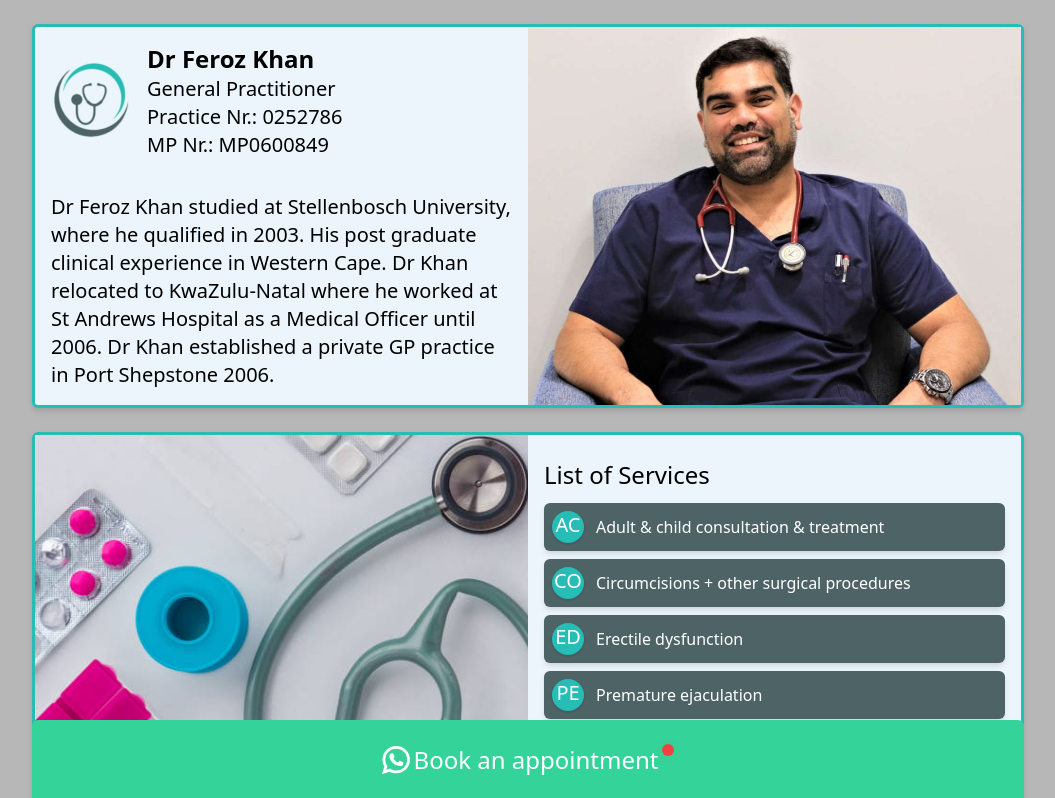
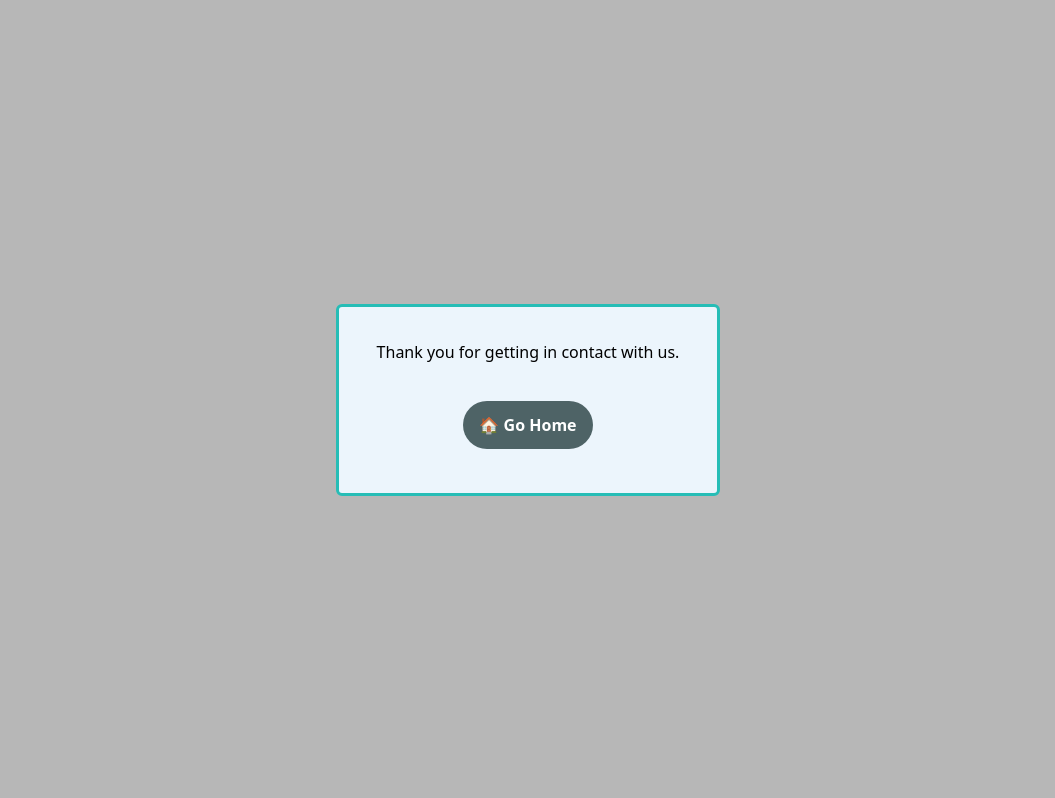
Before and after one commit to lgtmbro/drferozkhan, a React (Create React App) app: page /whatsapp/thanks in a window 1280 px wide. Shown: the top 798 px of the page, without its empty margins (112-1167 px from the left). Built offline with nearby package versions, Linux system fonts and the light colour scheme.

Commit message:
blurb, react fucking router and some spacing fixed, also fuck google tags

```diff
--- a/package.json
+++ b/package.json
@@ -9,6 +9,7 @@
     "@testing-library/user-event": "^12.1.10",
     "react": "^17.0.2",
     "react-dom": "^17.0.2",
+    "react-router-dom": "^6.0.2",
     "react-scripts": "4.0.3",
     "web-vitals": "^1.0.1"
   },
--- a/public/index.html
+++ b/public/index.html
@@ -54,21 +54,6 @@
 
       gtag("config", "G-CY8KC75TBG");
     </script>
-
-    <!-- Google Tag Manager -->
-    <script>
-      (function (w, d, s, l, i) {
-        w[l] = w[l] || [];
-        w[l].push({ "gtm.start": new Date().getTime(), event: "gtm.js" });
-        var f = d.getElementsByTagName(s)[0],
-          j = d.createElement(s),
-          dl = l != "dataLayer" ? "&l=" + l : "";
-        j.async = true;
-        j.src = "https://www.googletagmanager.com/gtm.js?id=" + i + dl;
-        f.parentNode.insertBefore(j, f);
-      })(window, document, "script", "dataLayer", "GTM-KKJ7GF3");
-    </script>
-    <!-- End Google Tag Manager -->
   </head>
   <body style="background-color: #b7b7b7">
     <noscript>You need to enable JavaScript to run this app.</noscript>
--- a/src/App.js
+++ b/src/App.js
@@ -1,16 +1,21 @@
-import React, { useState } from "react";
+import React from "react";
+
+import { BrowserRouter, Routes, Route } from "react-router-dom";
+
 import WhatsAppPage from "./components/WhatsAppPage";
+import WhatsAppComplete from "./components/WhatsAppComplete";
 import MainPage from "./components/MainPage";
 
 function App() {
-  const [showWhatsAppPage, setShowWhatsAppPage] = useState(false);
-  const render = showWhatsAppPage ? (
-    <WhatsAppPage showWA={setShowWhatsAppPage} />
-  ) : (
-    <MainPage showWA={setShowWhatsAppPage} />
+  return (
+    <BrowserRouter>
+      <Routes>
+        <Route path="/whatsapp" element={<WhatsAppPage />} />
+        <Route path="/whatsapp/thanks" element={<WhatsAppComplete />} />
+        <Route path="/" element={<MainPage />} />
+      </Routes>
+    </BrowserRouter>
   );
-
-  return render;
 }
 
 export default App;
--- a/src/components/MainPage.js
+++ b/src/components/MainPage.js
@@ -4,7 +4,7 @@ import IntroductionCard from "./introductionCard";
 import ServicesCard from "./ServicesCard";
 import StickyFooter from "./StickyFooter";
 
-function MainPage({ showWA }) {
+function MainPage() {
   return (
     <main className="flex flex-col h-screen md:max-w-screen-lg mx-auto">
       <div className="flex-grow">
@@ -12,7 +12,7 @@ function MainPage({ showWA }) {
         <ServicesCard />
         <ContactCard />
       </div>
-      <StickyFooter showWA={showWA} />
+      <StickyFooter />
     </main>
   );
 }
--- a/src/components/StickyFooter.js
+++ b/src/components/StickyFooter.js
@@ -1,13 +1,12 @@
 import React from "react";
 import { ReactComponent as WhatsAppLogo } from "./img/whatsapp-white.svg";
+import { Link } from "react-router-dom";
 
-function StickyFooter({ showWA }) {
+function StickyFooter() {
   return (
     <footer className="sticky bottom-0 w-full md:px-4">
-      <button
-        onClick={() => {
-          showWA(true);
-        }}
+      <Link
+        to="/whatsapp"
         className="flex justify-around items-center bg-green-400 w-full h-20 md:rounded-tl-md md:rounded-tr-md"
       >
         <div className="flex">
@@ -17,7 +16,7 @@ function StickyFooter({ showWA }) {
             <span className="h-3 w-3 absolure inline-flex bg-red-500 rounded-xl animate-ping opacity-75"></span>
           </span>
         </div>
-      </button>
+      </Link>
     </footer>
   );
 }
--- /dev/null
+++ b/src/components/WhatsAppComplete.js
@@ -0,0 +1,25 @@
+import React from "react";
+import { Link } from "react-router-dom";
+
+function WhatsAppComplete() {
+  return (
+    <div className="w-screen h-screen grid justify-items-center items-center px-3 ">
+      <div
+        style={{ backgroundColor: "#ecf5fc", border: "solid 3px #26bdb6" }}
+        className="h-48 w-full md:w-96 md:mx-0 p-3 md:p-5 rounded-md grid justify-items-center grid content-around"
+      >
+        <h1>Thank you for getting in contact with us.</h1>
+
+        <Link
+          to="/"
+          style={{ backgroundColor: "#4e6366" }}
+          className="flex text-white font-bold py-3 px-4 m-3 rounded-full justify-center"
+        >
+          🏠 Go Home
+        </Link>
+      </div>
+    </div>
+  );
+}
+
+export default WhatsAppComplete;
--- a/src/components/WhatsAppPage.js
+++ b/src/components/WhatsAppPage.js
@@ -1,9 +1,11 @@
 import React, { useState } from "react";
 import { ReactComponent as WhatsAppLogo } from "./img/whatsapp-white.svg";
+import { Link, useNavigate } from "react-router-dom";
 
-function WhatsAppPage({ showWA }) {
+function WhatsAppPage() {
   const [name, setName] = useState();
   const [time, setTime] = useState();
+  const nav = useNavigate();
 
   const sendRequest = () => {
     const date = new Date(time);
@@ -13,16 +15,12 @@ function WhatsAppPage({ showWA }) {
         .toLocaleTimeString()
         .substr(0, 5)}.`;
 
-      window.dataLayer.push({
-        event: "whatsapp_clicks",
-      });
-
       window.open(
         `https://wa.me/+27710101786?text=${message.replace(" ", "%20")}`,
         "_wa_doc"
       );
 
-      showWA(false);
+      nav("/whatsapp/thanks");
     }
   };
 
@@ -33,7 +31,13 @@ function WhatsAppPage({ showWA }) {
         className="h-fit w-full md:w-96 md:mx-0 p-3 md:p-5 rounded-md grid"
       >
         <div className="grid justify-items-end">
-          <div onClick={() => showWA(false)} className="cursor-pointer">
+          <Link
+            to="/"
+            onClick={() => {
+              // func heere
+            }}
+            className="cursor-pointer"
+          >
             <svg
               style={{ fill: "#26bdb6" }}
               xmlns="http://www.w3.org/2000/svg"
@@ -43,16 +47,16 @@ function WhatsAppPage({ showWA }) {
             >
               <path d="M14.53 4.53l-1.06-1.06L9 7.94 4.53 3.47 3.47 4.53 7.94 9l-4.47 4.47 1.06 1.06L9 10.06l4.47 4.47 1.06-1.06L10.06 9z"></path>
             </svg>
-          </div>
+          </Link>
         </div>
-        <label className="font-bold">Full Name</label>
+        <label className="font-bold my-2">Full Name</label>
         <input
           type="text"
           onChange={(e) => setName(e.target.value)}
           className="rounded-md border border-black text-xl p-1 mb-4"
           placeholder="Full Name"
         />
-        <label className="font-bold">Appointment Date and Time</label>
+        <label className="font-bold my-2">Appointment Date and Time</label>
         <input
           type="datetime-local"
           onChange={(e) => setTime(e.target.value)}
--- a/src/components/introductionCard.js
+++ b/src/components/introductionCard.js
@@ -17,12 +17,15 @@ function IntroductionCard() {
               <h1 className="text-l md:text-xl">MP Nr.: MP0600849</h1>
             </div>
           </div>
-          <p className="text-l md:text-xl pt-3 md:pt-0">
-            Dr Feroz Khan studied at Stellenbosch University, where he qualified
-            in 2003. His post graduate clinical experience in Western Cape. Dr
-            Khan relocated to KwaZulu-Natal where he worked at St Andrews
-            Hospital as a Medical Officer until 2006. Dr Khan established a
-            private GP practice in Port Shepstone 2006.
+          <p className="text-l pt-3 md:pt-0">
+            Dr Feroz Khan studied at the University of Stellenbosch, qualifying
+            in 2003, gaining post graduate clinical experience in the Western
+            Cape. Relocating to KwaZulu-Natal, he worked as a Hospital Medical
+            Officer at St Andrews Hospital. In 2006 he returned to his home town
+            of Port Shepstone, opening his own practice as a GP. Born into a
+            family of medical doctors, his thirst for knowledge and compassion
+            have gained him a wealth of experience both in and outside of the
+            operating theater.
           </p>
         </div>
         <div
```
Also changed, not shown: 2 other files (tests, documents, lock files or other folders).
